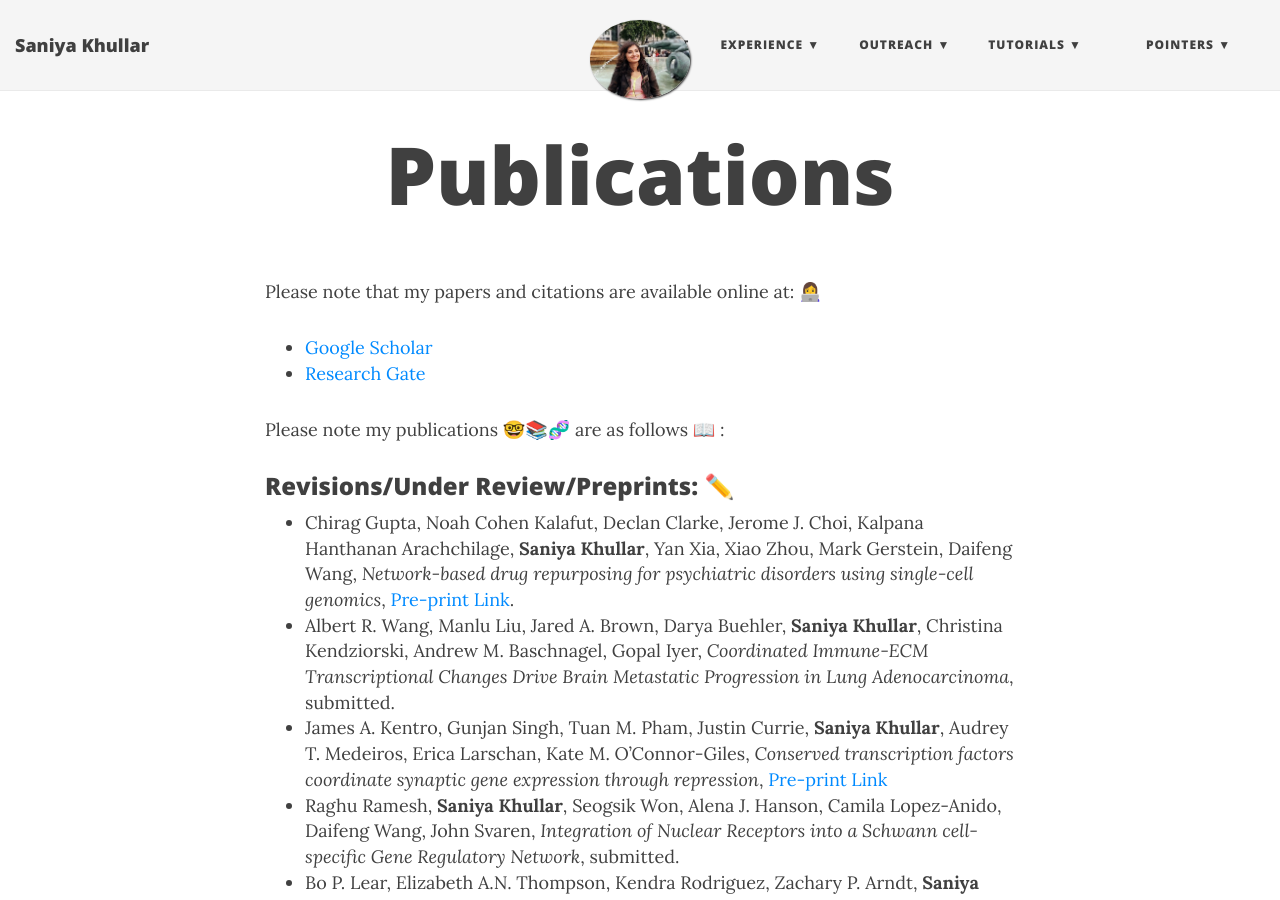
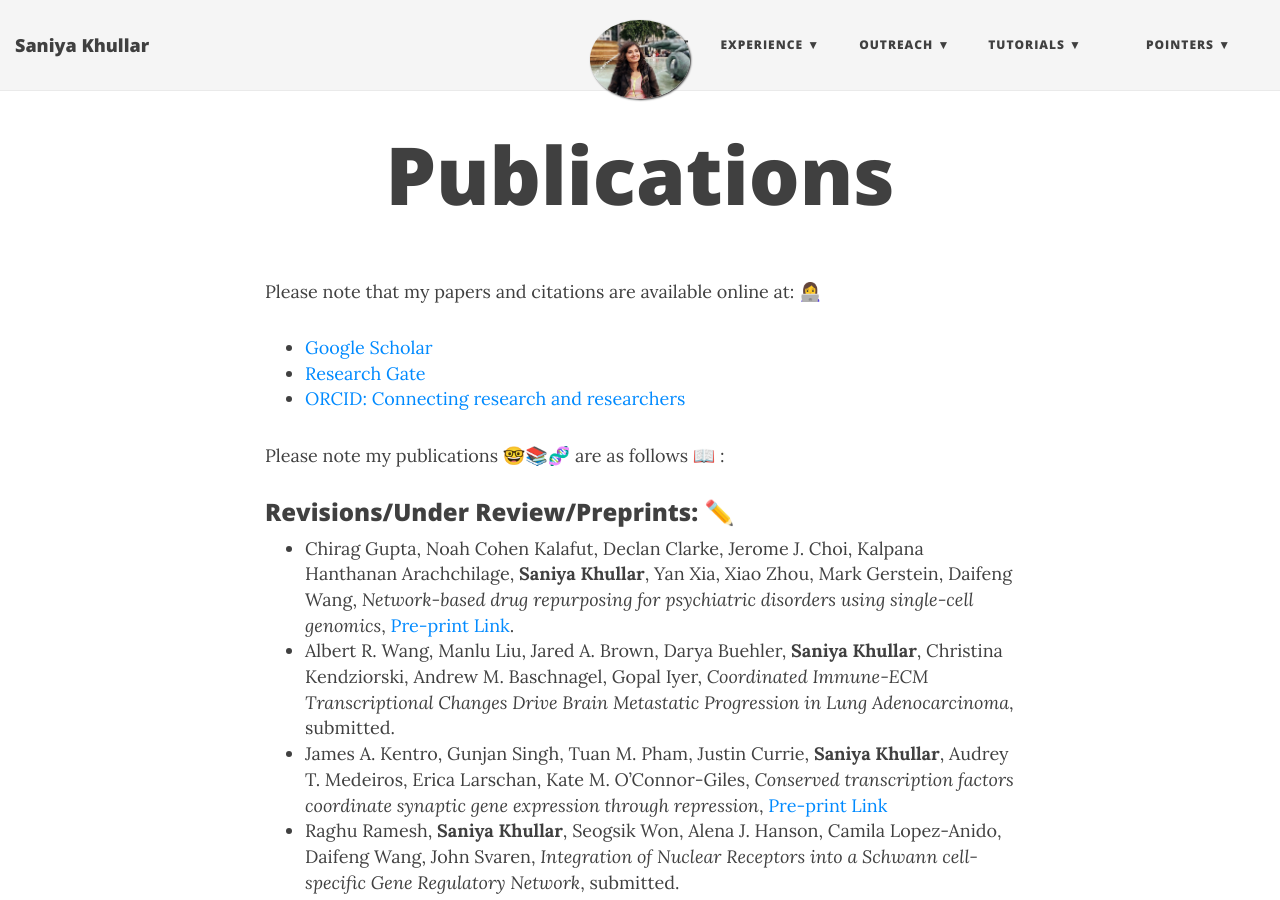
Before and after one commit to SaniyaKhullar/saniyakhullar.github.io, a Jekyll site: the page built from publications.md, in a window 1280 px wide and 900 px high. Built offline with Jekyll 4.4.1, drawn with Linux system fonts in a browser that asks for light colours; nearby versions of some CDN libraries.

Commit message:
adding ORCID link

```diff
--- a/publications.md
+++ b/publications.md
@@ -5,6 +5,7 @@ title: "Publications"
 Please note that my papers and citations are available online at: 👩‍💻
 * [Google Scholar](https://scholar.google.com/citations?user=2YXiDBkAAAAJ&hl=en)
 * [Research Gate](https://www.researchgate.net/profile/Saniya-Khullar)
+* [ORCID: Connecting research and researchers](https://orcid.org/my-orcid?orcid=0000-0002-4166-874X)
 
 Please note my publications 🤓📚🧬 are as follows 📖 :
 <!-- https://emojipedia.org/people -->
```
